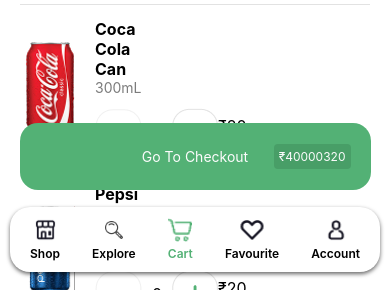
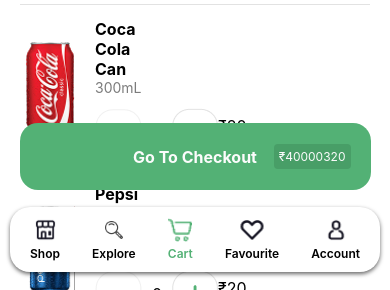
Before and after one commit to NishantSinngh/Nectar_Grocery, a React Native app: screen /cart in a window 390 px wide. Shown: the part 554-844 px from the top of the page. Built offline with nearby package versions, Linux system fonts and the light colour scheme; grey boxes are pictures that could not be loaded.

Commit message:
button shine

```diff
--- a/src/components/ButtonComp.tsx
+++ b/src/components/ButtonComp.tsx
@@ -1,29 +1,60 @@
-import { Pressable, StyleProp, StyleSheet, Text, View, ViewStyle } from 'react-native'
-import React from 'react'
-import colors from '../constants/colors'
+import { Pressable, StyleProp, StyleSheet, Text, View, ViewStyle } from 'react-native';
+import React, { useEffect } from 'react';
+import colors from '../constants/colors';
+import Animated, {
+  interpolate,
+  useAnimatedStyle,
+  useSharedValue,
+  withRepeat,
+  withTiming,
+} from 'react-native-reanimated';
 
 const ButtonComp = ({
   title,
   price,
   mainViewStyle,
 }: {
-    title: string,
-    price?: number
-    mainViewStyle?: StyleProp<ViewStyle>
+  title: string;
+  price?: number;
+  mainViewStyle?: StyleProp<ViewStyle>;
 }) => {
+  const animatedValue = useSharedValue(0);
+
+  useEffect(() => {
+    animatedValue.value = withRepeat(
+      withTiming(1, { duration: 5000 }),
+      -1,
+      false
+    );
+  }, []);
+
+  const animatedStyle = useAnimatedStyle(() => {
+    const translateX = interpolate(animatedValue.value, [0, 1], [-300, 300]);
+    const rotate = '25deg';
+    return {
+      transform: [
+        { translateX },
+        { rotate },
+      ],
+    };
+  });
+
   return (
     <View style={[styles.buttonContainer, mainViewStyle]}>
-            <Pressable android_ripple={{ color: colors.ripple }} style={styles.button} >
-                <Text style={styles.titleStyle} >{title ?? "Button"}</Text>
-                {price && <View style={styles.priceTextContainer}>
-                    <Text style={styles.priceText}>₹{price ?? "Price"}</Text>
-                </View>}
+      <Pressable android_ripple={{ color: colors.ripple }} style={styles.button}>
+        <Animated.View style={[styles.shinyEffect, animatedStyle]} />
+        <Text style={styles.titleStyle}>{title ?? 'Button'}</Text>
+        {price && (
+          <View style={styles.priceTextContainer}>
+            <Text style={styles.priceText}>₹{price}</Text>
+          </View>
+        )}
       </Pressable>
     </View>
-    )
-}
+  );
+};
 
-export default ButtonComp
+export default ButtonComp;
 
 const styles = StyleSheet.create({
   buttonContainer: {
@@ -33,7 +64,7 @@
     justifyContent: 'center',
     alignItems: 'center',
     height: 67,
-        width: "90%",
+    width: '90%',
     bottom: 100,
     backgroundColor: colors.themeColor,
     borderRadius: 18,
@@ -45,21 +76,31 @@
     alignItems: 'center',
   },
   titleStyle: {
-        color: colors.buttonText
+    color: colors.buttonText,
+    fontSize: 16,
+    fontWeight: 'bold',
   },
   priceTextContainer: {
-        position: "absolute",
+    position: 'absolute',
     justifyContent: 'center',
     alignItems: 'flex-end',
-        width: "100%",
-        height: "100%",
+    width: '100%',
+    height: '100%',
     paddingRight: 20,
   },
   priceText: {
-        backgroundColor: "#489E67",
+    backgroundColor: '#489E67',
     padding: 5,
     borderRadius: 4,
     fontSize: 12,
-        color: colors.buttonText
-    }
-})
+    color: colors.buttonText,
+  },
+  shinyEffect: {
+    position: 'absolute',
+    top: -50,
+    bottom: -50,
+    width: 50,
+    backgroundColor: 'rgba(255, 255, 255, 0.1)',
+    borderRadius: 20,
+  },
+});
```
Lines whose indentation alone changed are shown as unchanged.
